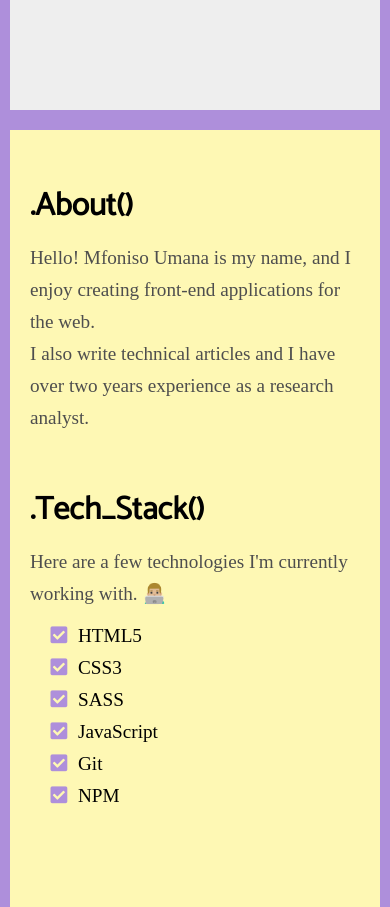
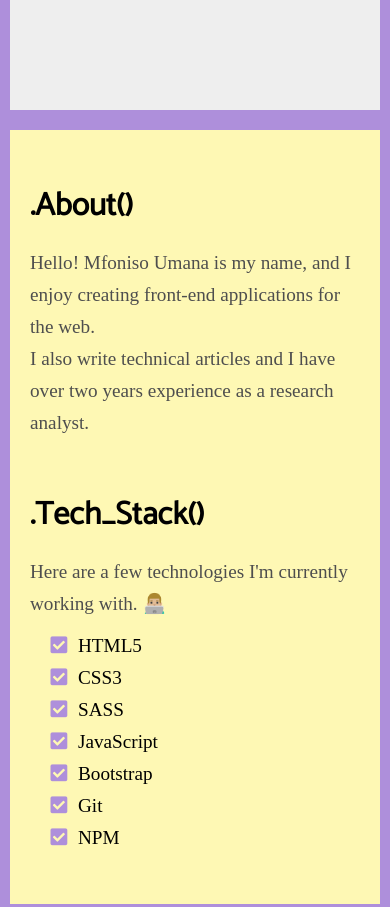
Before and after one commit to CodeJedi-x/HNGi8-Portfolio, a plain HTML site: page index.html in a window 390 px wide. Shown: the part 740-1647 px from the top of the page. Drawn offline with nearby package versions, Linux system fonts and the light colour scheme.

Commit message:
updated repo

```diff
--- a/css/style.css
+++ b/css/style.css
@@ -415,12 +415,16 @@ h6 {
 
 .headings__align {
   padding-top: 60px;
-  padding-bottom: 40px;
+  padding-bottom: 25px;
 }
+
+
 
 .skills__lists ul {
   list-style: none;
   padding-top: 10px;
+  padding-bottom: 50px;
+
 }
 
 .headings {
@@ -446,6 +450,7 @@ h6 {
   background-color: var(--aboutsec);
   height: 100vh;
   border: 10px solid var(--btnClr);
+
 }
 
 p {
@@ -610,8 +615,9 @@ p {
   .headings {
     font-size: 2rem;
   }
-  .headings__align {
-    padding-bottom: 20px;
+
+  .About__section{
+    height:  100%;
   }
   .blog {
     padding-top: 3.5em;
--- a/index.html
+++ b/index.html
@@ -86,6 +86,7 @@
           <li><span class="fa-li"><i class="fas fa-check-square"></i></span>CSS3</li>
           <li><span class="fa-li"><i class="fas fa-check-square"></i></span>SASS</li>
           <li><span class="fa-li"><i class="fas fa-check-square"></i></span>JavaScript</li>
+          <li><span class="fa-li"><i class="fas fa-check-square"></i></span>Bootstrap</li>
           <li><span class="fa-li"><i class="fas fa-check-square"></i></span>Git</li>
           <li><span class="fa-li"><i class="fas fa-check-square"></i></span>NPM</li>
         </ul>
```
